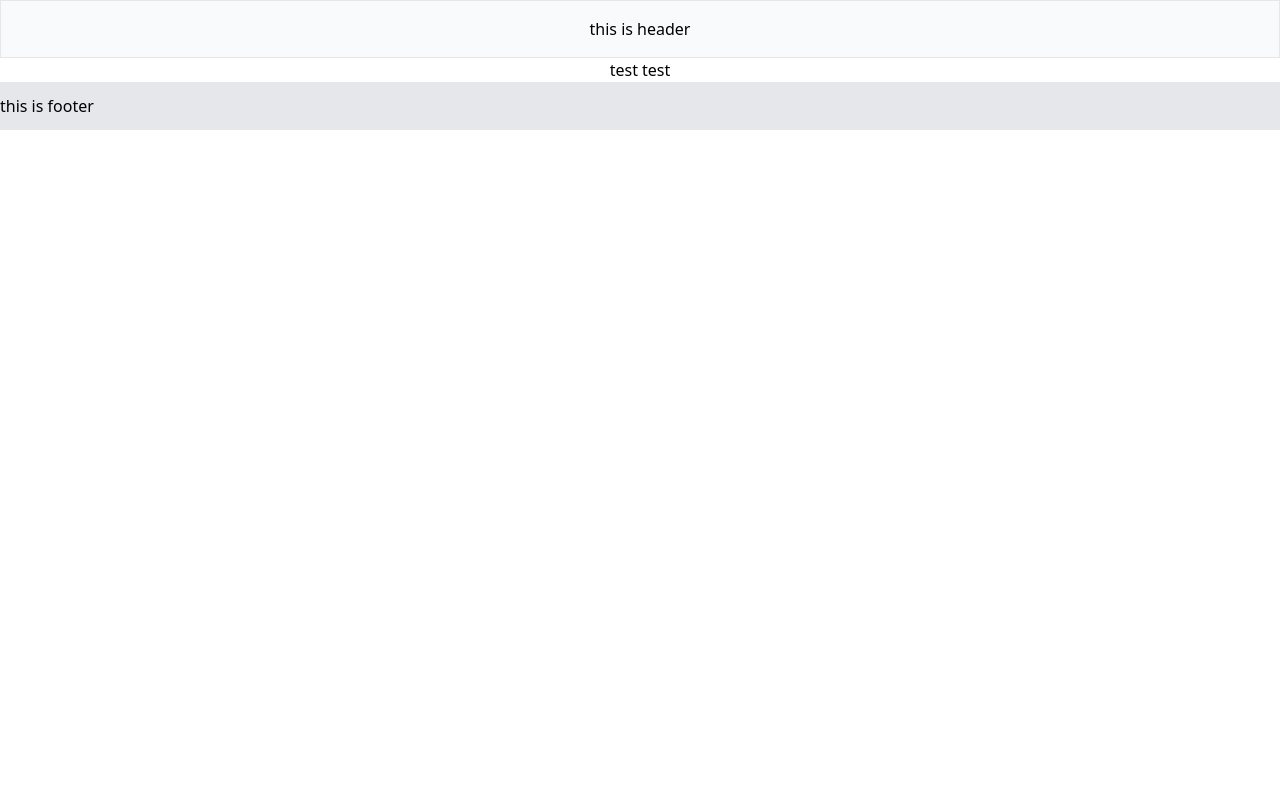
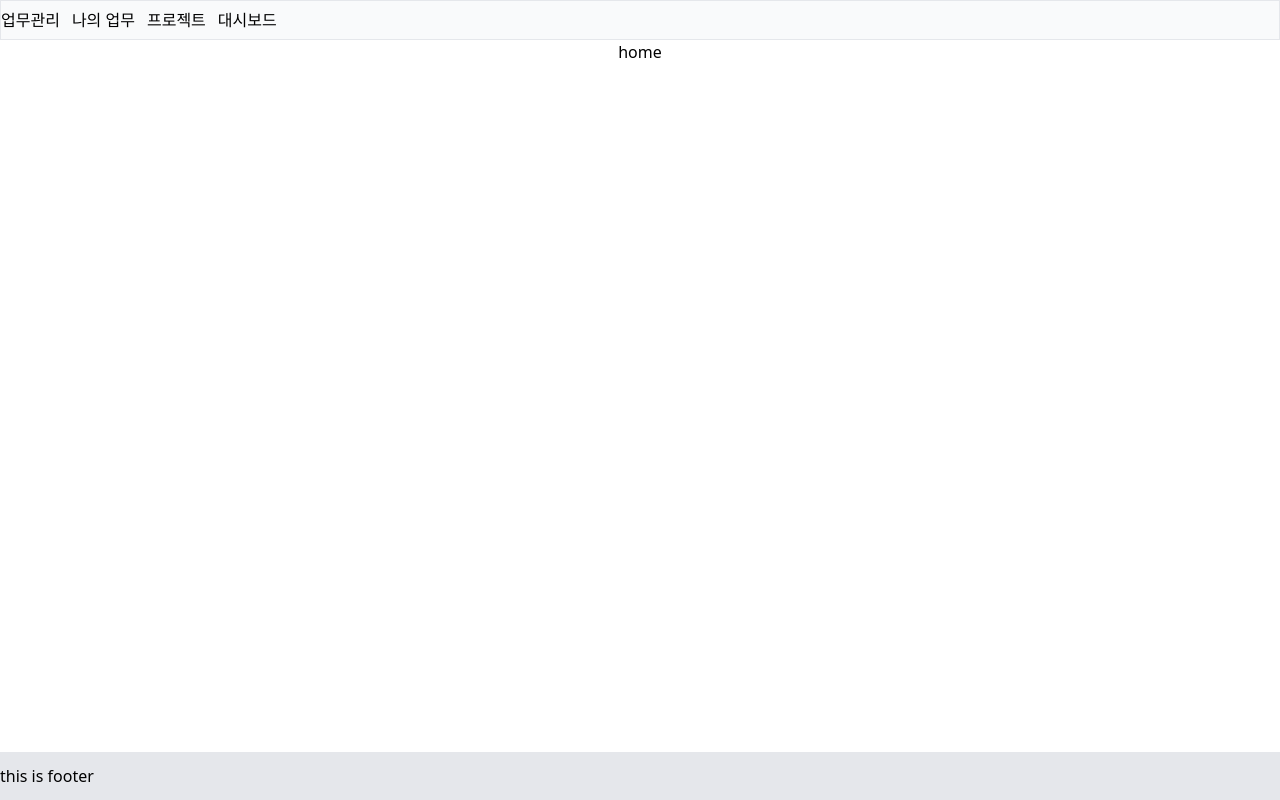
Before and after one commit to sudong111/todo-project, a React (Vite) app: page / in a window 1280 px wide. Built offline with nearby package versions, Linux system fonts and the light colour scheme.

Commit message:
redux 를 활용한 pageSlice 추가 및 Router 적용

```diff
--- a/package.json
+++ b/package.json
@@ -10,8 +10,11 @@
     "preview": "vite preview"
   },
   "dependencies": {
+    "@reduxjs/toolkit": "^2.8.2",
     "react": "^19.1.0",
-    "react-dom": "^19.1.0"
+    "react-dom": "^19.1.0",
+    "react-redux": "^9.2.0",
+    "react-router-dom": "^7.7.1"
   },
   "devDependencies": {
     "@eslint/js": "^9.30.1",
--- /dev/null
+++ b/src/ci/pages/slice.ts
@@ -0,0 +1,22 @@
+import { createSlice } from '@reduxjs/toolkit'
+
+interface PageState {
+    currentPage: string
+}
+
+const initialState: PageState = {
+    currentPage: 'home', // 기본 페이지
+}
+
+const pageSlice = createSlice({
+    name: 'page',
+    initialState,
+    reducers: {
+        setPage: (state, action) => {
+            state.currentPage = action.payload
+        },
+    },
+})
+
+export const { setPage } = pageSlice.actions
+export default pageSlice.reducer
--- /dev/null
+++ b/src/ci/store.ts
@@ -0,0 +1,11 @@
+import { configureStore } from '@reduxjs/toolkit'
+import pageReducer from './pages/slice'
+
+export const store = configureStore({
+    reducer: {
+        page: pageReducer,
+    },
+})
+
+export type RootState = ReturnType<typeof store.getState>
+export type AppDispatch = typeof store.dispatch
--- a/src/components/layouts/header.tsx
+++ b/src/components/layouts/header.tsx
@@ -1,7 +1,17 @@
+import { useDispatch } from 'react-redux'
+import { setPage } from '../../ci/pages/slice'
+
 export default function Header() {
+    const dispatch = useDispatch()
+
     return (
         <div className='header'>
-            this is header
+            <div className='title'>업무관리</div>
+            <div>
+                <button className='button' onClick={() => dispatch(setPage('work'))}>나의 업무</button>
+                <button className='button' onClick={() => dispatch(setPage('home'))}>프로젝트</button>
+                <button className='button'>대시보드</button>
+            </div>
         </div>
 
     )
--- a/src/main.tsx
+++ b/src/main.tsx
@@ -1,14 +1,16 @@
 import { StrictMode } from 'react'
 import { createRoot } from 'react-dom/client'
 import './styles/global.css'
-import Home from './pages/home'
-import Header from './components/layouts/header'
-import Footer from "./components/layouts/footer.tsx";
+import { Provider } from 'react-redux'
+import { store } from './ci/store'
+import { Router } from './router'
+
+
 
 createRoot(document.getElementById('root')!).render(
   <StrictMode>
-      <Header />
-      <Home />
-      <Footer />
+      <Provider store={store}>
+          <Router />
+      </Provider>
   </StrictMode>,
 )
--- /dev/null
+++ b/src/pages/dashboard.tsx
@@ -0,0 +1,7 @@
+export default function Dashboard() {
+    return (
+        <div className='dashboard'>
+            dashboard
+        </div>
+    );
+}
--- a/src/pages/home.tsx
+++ b/src/pages/home.tsx
@@ -1,7 +1,7 @@
 export default function Home() {
     return (
         <div className='home'>
-            test test
+            home
         </div>
     );
 }
--- /dev/null
+++ b/src/pages/projects.tsx
@@ -0,0 +1,7 @@
+export default function Projects() {
+    return (
+        <div className='projects'>
+            projects
+        </div>
+    );
+}
--- /dev/null
+++ b/src/pages/work.tsx
@@ -0,0 +1,7 @@
+export default function Work() {
+    return (
+        <div className='work'>
+            work
+        </div>
+    );
+}
--- /dev/null
+++ b/src/router.tsx
@@ -0,0 +1,18 @@
+import {useSelector} from "react-redux";
+import type {RootState} from "./ci/store.ts";
+import Header from "./components/layouts/header.tsx";
+import Home from "./pages/home.tsx";
+import Work from "./pages/work.tsx";
+import Footer from "./components/layouts/footer.tsx";
+
+export function Router() {
+    const page = useSelector((state: RootState) => state.page.currentPage)
+    return (
+        <>
+            <Header />
+            {page === 'home' && <Home />}
+            {page === 'work' && <Work />}
+            <Footer />
+        </>
+    )
+}
--- a/src/styles/global.css
+++ b/src/styles/global.css
@@ -5,15 +5,25 @@
 /*pages*/
 
 .home {
-    @apply flex justify-center
+    @apply flex h-full justify-center
 }
 
 /*layouts*/
 
 .header {
-    @apply w-full p-4 border border-gray-200 bg-gray-50 text-center;
+    @apply flex w-full h-10 border border-gray-200 bg-gray-50 text-center;
 }
 
 .footer {
-    @apply bg-gray-200 pb-3 pt-3 flex justify-between items-center md:items-start flex-col-reverse md:flex-row
+    @apply fixed w-full bottom-0 bg-gray-200 pb-3 pt-3 flex justify-between
 }
+
+/*components*/
+
+.button {
+    @apply flex-1 h-full pr-3
+}
+
+.title {
+    @apply flex h-full pr-3 items-center
+}
```
Also changed, not shown: 1 other file (tests, documents, lock files or other folders).
